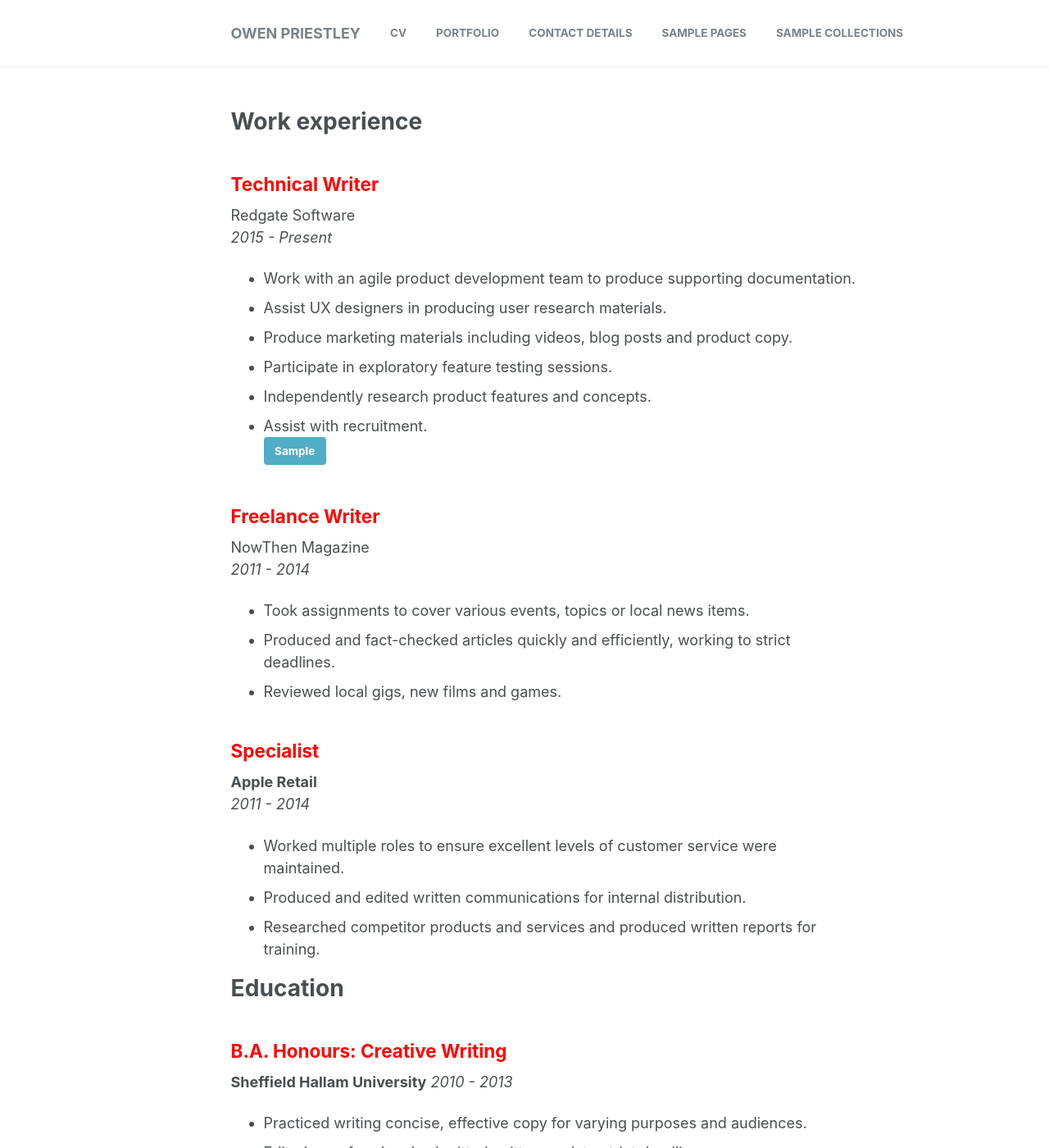
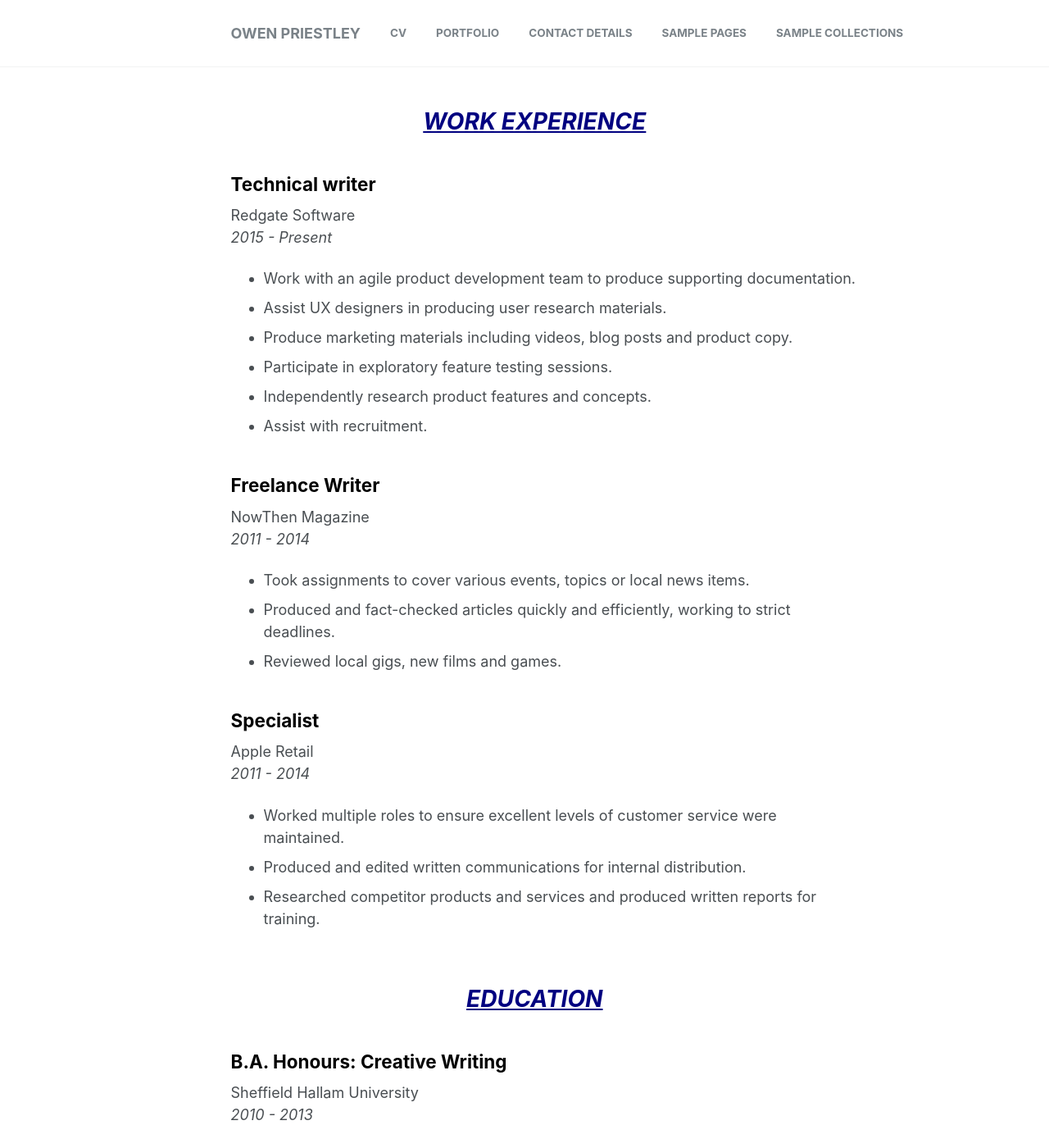
Before and after one commit to owenpriestley/owenpriestley.github.io, a Jekyll site: the page built from _pages/cv/cv.md, in a window 1280 px wide and 1400 px high. Shown: the whole window at 82% size. Built offline with Jekyll 4.4.1, drawn with Linux system fonts in a browser that asks for light colours; some of the changed lines change nothing that is shown; some of the changed text lies outside the part shown.

Commit message:
Final formatting CV

```diff
--- a/_pages/cv/cv.md
+++ b/_pages/cv/cv.md
@@ -5,58 +5,74 @@ excerpt: "Owen Priestley"
 sitemap: true
 permalink: /cv/cv.html
 ---
-# Work experience
-
-## <span style="color: red">Technical Writer</span><br/>
-Redgate Software
-_2015 - Present_
+<h1 style="text-align: center; color: navy; text-indent: -1em; text-decoration: underline"><i>WORK EXPERIENCE</i></h1>
 
 
-- Work with an agile product development team to produce supporting documentation.
-- Assist UX designers in producing user research materials.
-- Produce marketing materials including videos, blog posts and product copy.
-- Participate in exploratory feature testing sessions.
-- Independently research product features and concepts.
-- Assist with recruitment.<br/>
-[Sample](#link){: .btn .btn--info}
+<h2 style="color: black">Technical writer</h2>
+<p>Redgate Software<br/>
+<i>2015 - Present</i></p>
+-  Work with an agile product development team to produce supporting documentation.
+-  Assist UX designers in producing user research materials.
+-  Produce marketing materials including videos, blog posts and product copy.
+-  Participate in exploratory feature testing sessions.
+-  Independently research product features and concepts.
+-  Assist with recruitment.
 
 
+    {::comment}
+    <h6>Samples:</h6>
+    [Working with migration scripts](https://documentation.red-gate.com/display/SOC5/Working+with+migration+scripts){: .btn .btn--inverse}
+    [Splitting a column without data loss](https://www.youtube.com/watch?v=8cG-xrfWIKQ){: .btn .btn--inverse}
+    [Zen and the Art of Documentation Maintenance](https://www.red-gate.com/blog/working/documentation-maintenance){: .btn .btn--inverse}
+    {:/comment}
 
-## <span style="color: red">Freelance Writer  </span>
-NowThen Magazine
-_2011 - 2014_
 
+<h2 style="color: black">Freelance Writer</h2>
+<p>NowThen Magazine<br/>
+<i>2011 - 2014</i></p>
 - Took assignments to cover various events, topics or local news items.
 - Produced and fact-checked articles quickly and efficiently, working to strict deadlines.
 - Reviewed local gigs, new films and games.
 
-## <span style="color: red">Specialist  </span>
-**Apple Retail**
-_2011 - 2014_
+    {::comment}
+    #### Examples
+    [Mississipi Records](http://nowthenmagazine.com/sheffield/issue-65/mississippi-records/){: .btn .btn--inverse}
+    [Wet Nuns at Tramlines Festival](http://nowthenmagazine.com/sheffield/issue-65/live/){: .btn .btn--inverse}
+    {:/comment}
+
+<h2 style="color: black">Specialist  </h2>
+<p>Apple Retail<br/>
+<i>2011 - 2014</i></p>
+
 - Worked multiple roles to ensure excellent levels of customer service were maintained.
 - Produced and edited written communications for internal distribution.
 - Researched competitor products and services and produced written reports for training.
 
-# Education
 
-## <span style="color: red">B.A. Honours: Creative Writing</span>
-**Sheffield Hallam University**
-_2010 - 2013_
+<br/>
+<h1 style="text-align: center; color: navy; text-indent: -1em; text-decoration: underline"><i>EDUCATION</i></h1>
+
+
+<h2 style="color: black">B.A. Honours: Creative Writing</h2>
+<p>Sheffield Hallam University<br/>
+<i>2010 - 2013</i></p>
 
 - Practiced writing concise, effective copy for varying purposes and audiences.
 - Edited, proofread and submitted written work to strict deadlines.
 - Produced work to be published through various channels; with print, digital and spoken word being the most prominent
 - Acted upon feedback from peers and lecturers to improve written work.
 
-## <span style="color: red">A-Level: English, Graphic Design and Media Studies</span>
-**The Sheffield College**
-_2008 - 2010_
+<h2 style="color: black">A-Level: English, Graphic Design and Media Studies</h2>
+<p>The Sheffield College<br/>
+<i>2008 - 2010</i></p>
 
 - Researched and presented information in concise written essays and/or via spoken presentations.
 - Used Adobe creative suites to produce promotional and informative materials, both for digital and print consumption.
 - Studied fundamental media theory and applied it to the analysis of existing work.
 
-### Additional skills
+
+<br/>
+<h1 style="text-align: center; color: navy; text-indent: -1em; text-decoration: underline"><i>ADDITIONAL SKILLS</i></h1><br/>
 
 - Knowledge of Adobe Creative Suite and Creative Cloud.
 - Substantial experience with Microsoft Office.
```
